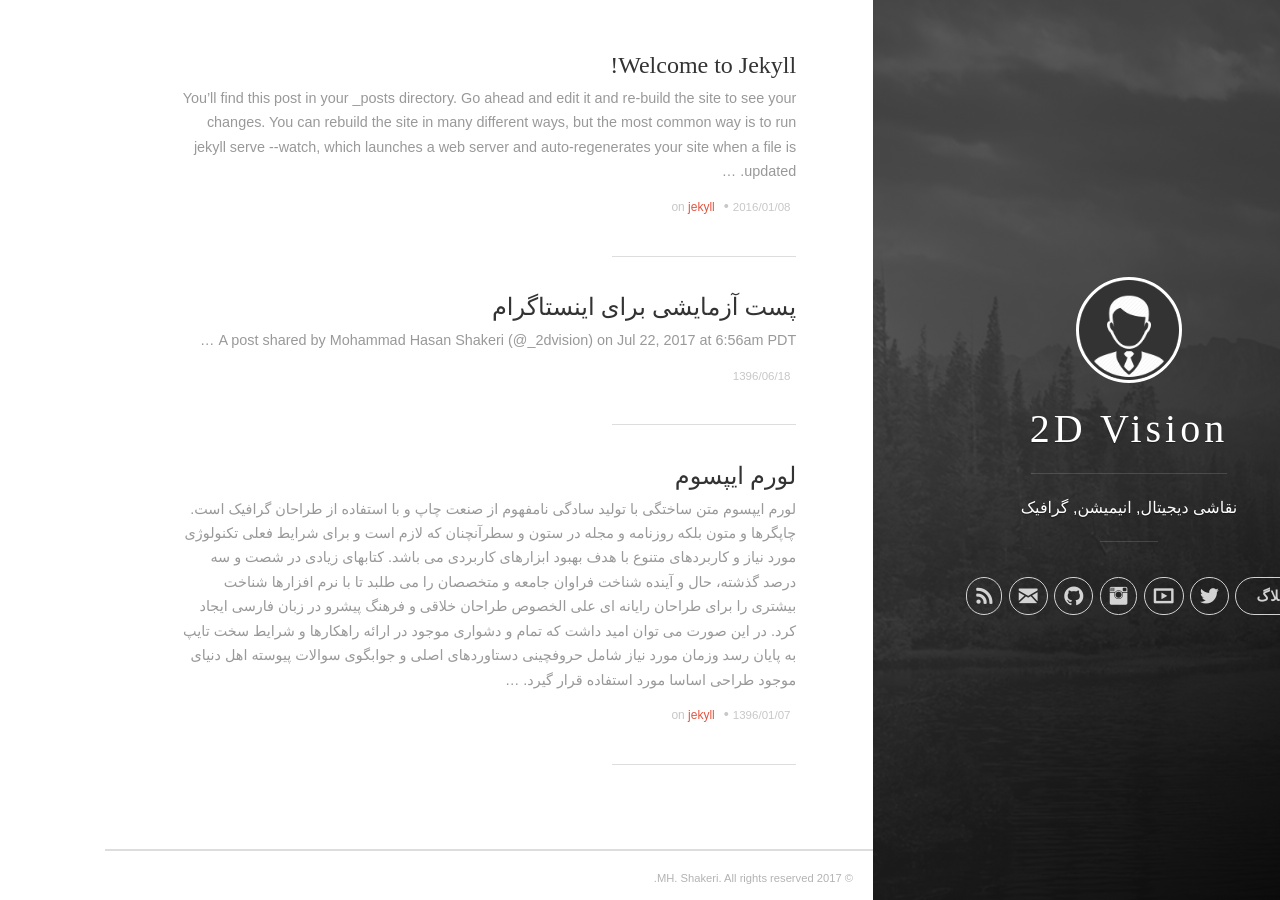
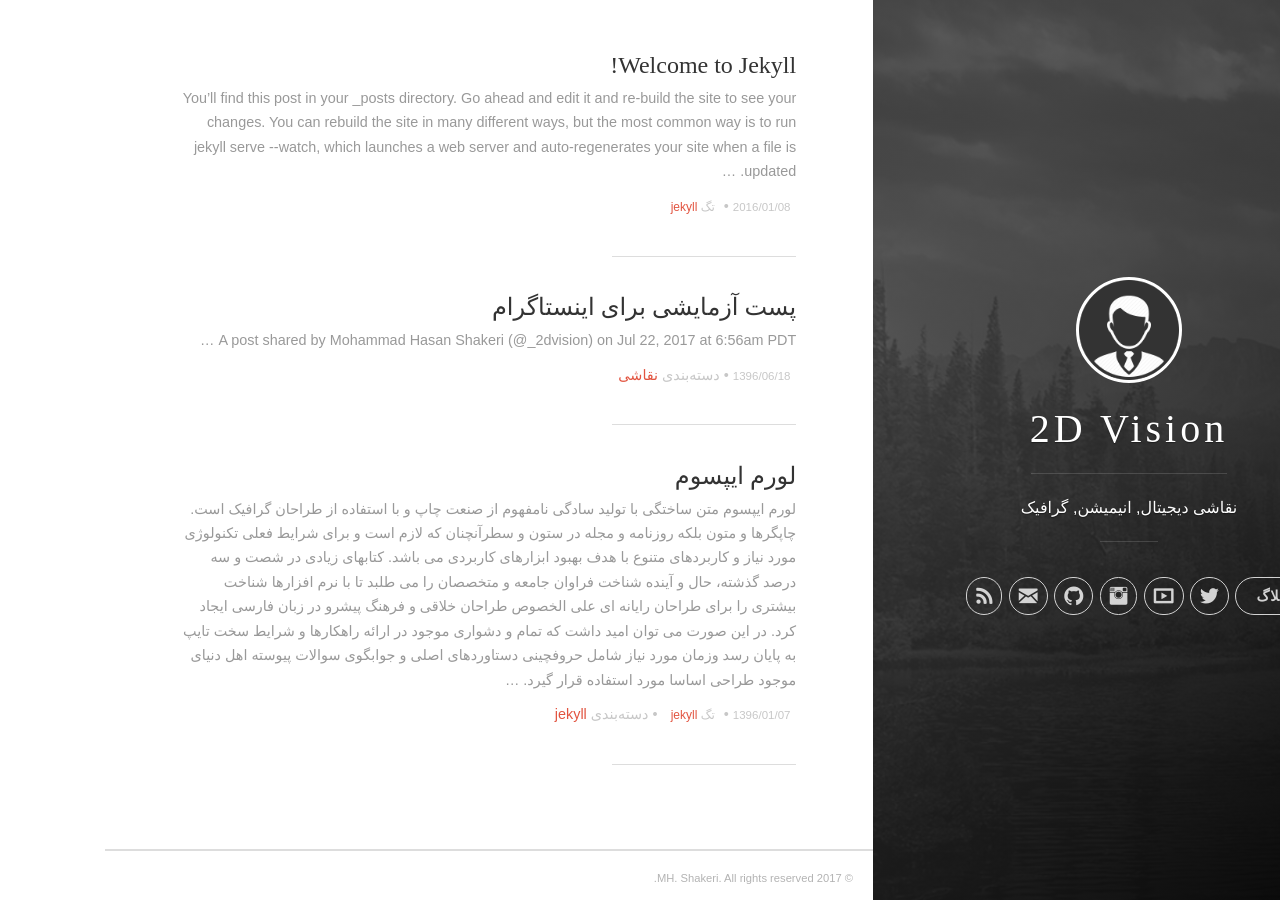
Before and after one commit to 2dvision/2dvision.github.io, a Jekyll site: the page built from index.html, in a window 1280 px wide. Built offline with Jekyll 4.4.1, drawn with Linux system fonts in a browser that asks for light colours; nearby versions of some CDN libraries; some web fonts are replaced; the list of posts is cut into pages by our own code.

Commit message:
Update index.html

```diff
--- a/index.html
+++ b/index.html
@@ -13,7 +13,10 @@ robots: noindex
         <div class="post-list__meta">
             <time datetime="{{ post.date | date: "%Y/%m/%d" }}" class="post-list__meta--date date">{{ post.date | date: "%Y/%m/%d" }}</time>
             {% if post.tags.size > 0 %}
-            &#8226; <span class="post-meta__tags">on {% for tag in post.tags %}<a href="{{ site.baseurl }}/tags/#{{ tag }}">{{ tag }}</a> {% endfor %}</span>
+            &#8226; <span class="post-meta__tags">تگ {% for tag in post.tags %}<a href="{{ site.baseurl }}/tags/#{{ tag }}">{{ tag }}</a> {% endfor %}</span>
+            {% endif %}
+          {% if post.categories.size > 0 %}
+            &#8226; <span class="post-meta__categories">دسته‌بندی {% for categorie in post.categories %}<a href="{{ site.baseurl }}/categories/#{{categorie }}">{{categorie }}</a> {% endfor %}</span>
             {% endif %}
         </div>
         <hr class="post-list__divider">
```
